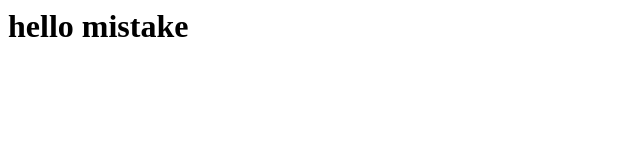
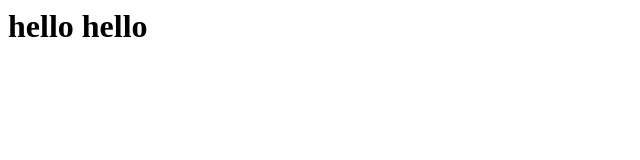
Before and after one commit to SveterOK/Github, a plain HTML site: page index.html in a window 1280 px wide. Shown: the whole page, without its empty margins (0-640 px from the left). Drawn offline with Linux system fonts and the light colour scheme.

Commit message:
Revert "mistake"
This reverts commit 485f23113054e446060fb437c55f014354372c35.

```diff
--- a/index.html
+++ b/index.html
@@ -1 +1 @@
-<h1>hello mistake</h1>
+<h1>hello hello</h1>
```
